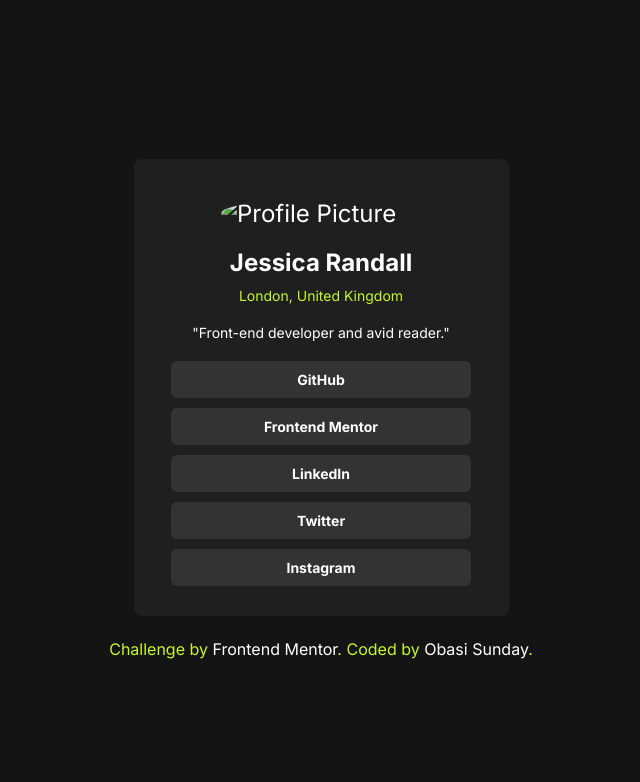
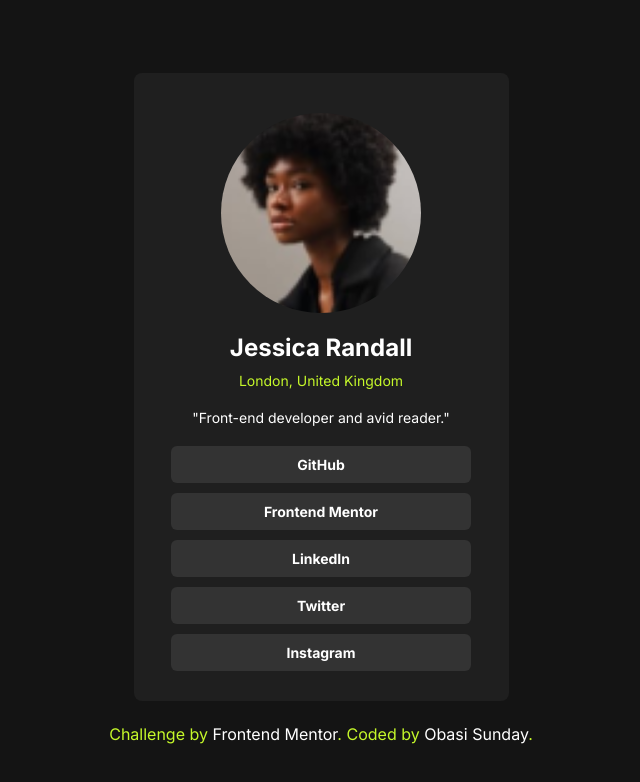
Before and after one commit to sunnywizy/social-links-profile, a plain HTML site: page index.html in a window 1280 px wide. Shown: the whole page, without its empty margins (319-959 px from the left). Drawn offline with Linux system fonts and the light colour scheme; the site is published under a folder, as on GitHub Pages, so addresses that start at the root find nothing.

Commit message:
Add files via upload

```diff
--- a/index.html
+++ b/index.html
@@ -13,7 +13,7 @@
     <div class="container">
        <div class="user-info">
             <div class="userpics">
-                <img src="/image/avatar-jessica.png" alt="Profile Picture">
+                <img src="./image/avatar-jessica.png" alt="Profile Picture">
             </div>
             <h2 class="username">Jessica Randall</h2>
             <p class="user-location">London, United Kingdom</p>
```
